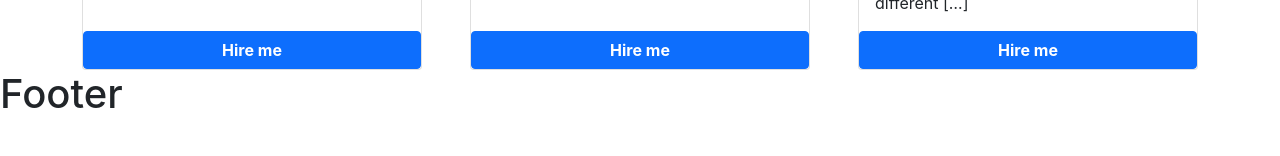
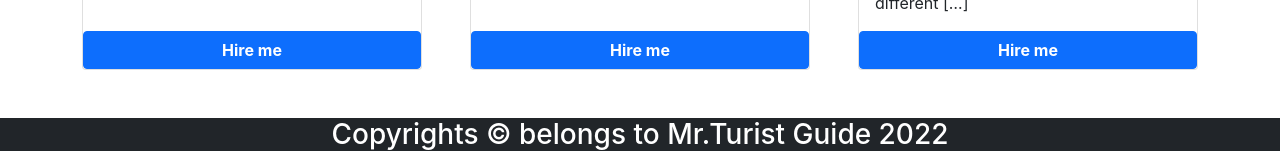
Before and after one commit to mdaias/independent-service-provider, a React (Create React App) app: page / in a window 1280 px wide. Shown: the part 1366-1522 px from the top of the page. Before the commit the page ends 1492 px from the top, so only its background shows below. Built offline with nearby package versions, Linux system fonts and the light colour scheme; no server answers.

Commit message:
footer added

```diff
--- a/src/components/Footer/Footer.js
+++ b/src/components/Footer/Footer.js
@@ -1,10 +1,13 @@
 import React from 'react';
+import './Footer.css'
 
 const Footer = () => {
+    const today = new Date();
+    const year = today.getFullYear();
     return (
-        <div>
-            <h1>Footer</h1>
-        </div>
+        <footer className='footer bg-dark text-white h-25 text-center mt-5'>
+            <h3>Copyrights © belongs to <span>Mr.Turist Guide</span> {year}</h3>
+        </footer>
     );
 };
 
```
Also changed, not shown: src/components/Footer/Footer.css (added).
